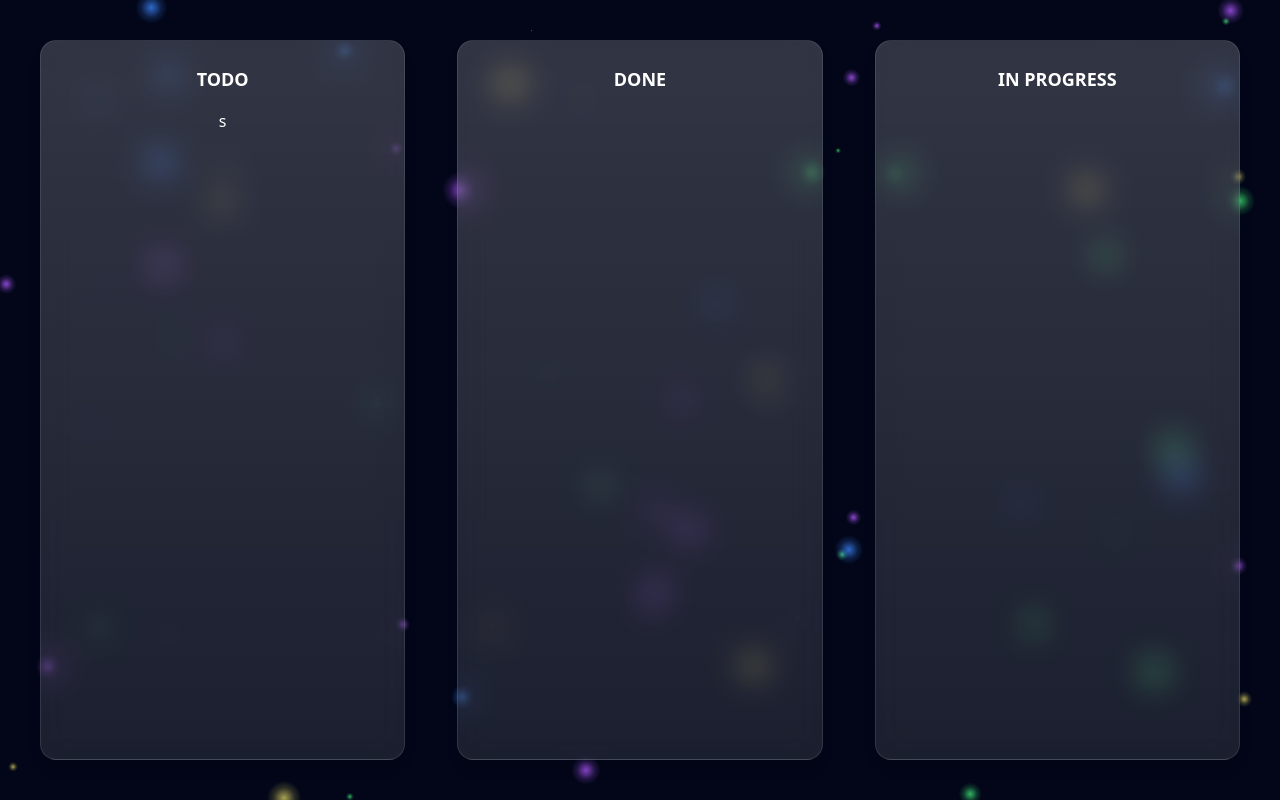
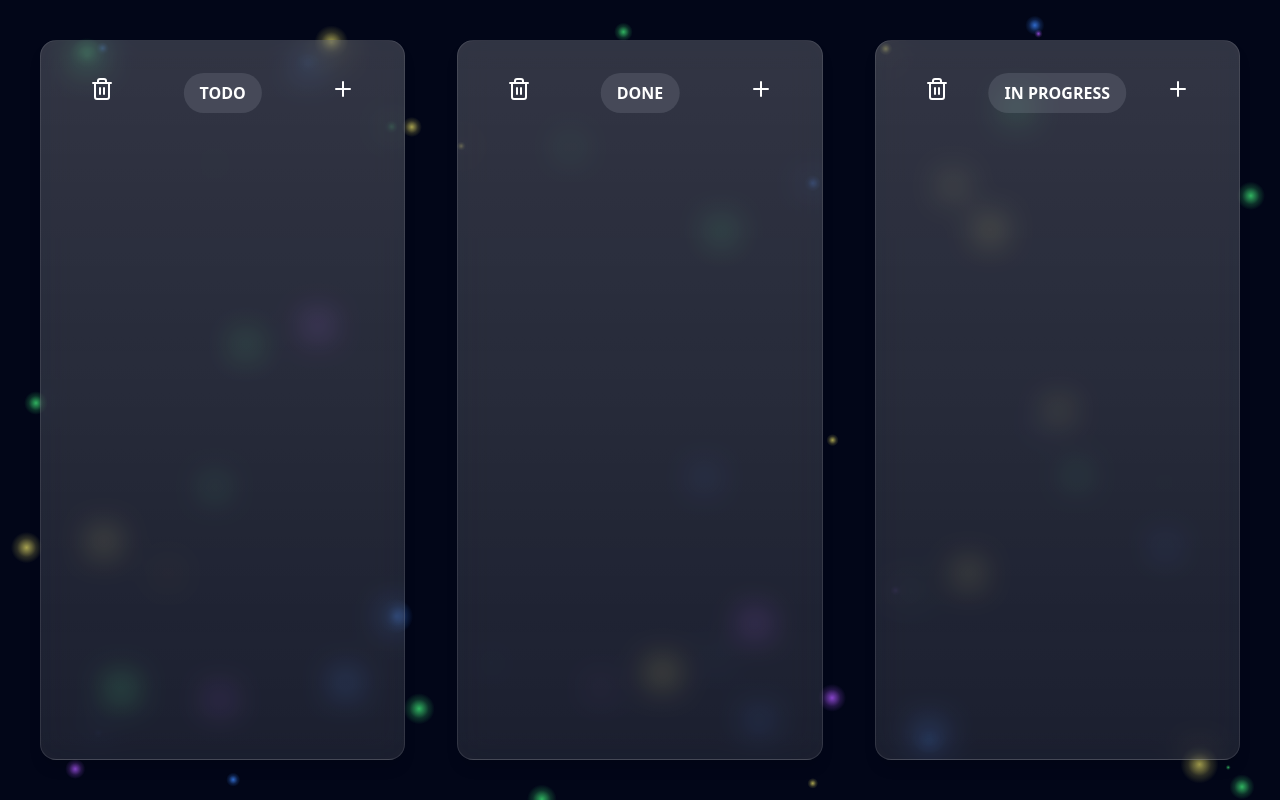
Before and after one commit to AliAlmasiZ/Kanban, a React (Vite) app: page / in a window 1280 px wide. Built offline with nearby package versions, Linux system fonts and the light colour scheme.

Commit message:
feat: add plus and trash buttons

```diff
--- a/package.json
+++ b/package.json
@@ -11,6 +11,7 @@
   },
   "dependencies": {
     "@tailwindcss/vite": "^4.1.18",
+    "lucide-react": "^0.563.0",
     "react": "^19.2.0",
     "react-dom": "^19.2.0",
     "tailwindcss": "^4.1.18"
--- a/src/components/BackgroundCanvas.tsx
+++ b/src/components/BackgroundCanvas.tsx
@@ -1,5 +1,4 @@
-import { use, useEffect, useRef } from 'react';
-
+import { use, useCallback, useEffect, useRef } from 'react';
 
 interface BlobInterface {
   x: number;
@@ -67,43 +66,55 @@ export default function BackgroundCanvas() {
   const blobsRef = useRef<Blob[]>([]);
   const rafRef = useRef<number | null>(0);
 
-  useEffect(() => {
-    const canvas = canvasRef.current!;
-    const ctx = canvas.getContext('2d')!;
+  const initBlobs = useCallback((canvas: HTMLCanvasElement) => {
+    if (!canvas) return;
 
-    function initBlobs() {
-      blobsRef.current.length = 0; // Clear existing blobs
-      const blobsCount = Math.floor((canvas.width * canvas.height) / 15000);
-      for (let i = 0; i < blobsCount; i++) {
-        blobsRef.current.push(new Blob());
-      }
+    blobsRef.current = [];
+    const blobsCount = Math.floor((canvas.width * canvas.height) / 15000);
+    for (let i = 0; i < blobsCount; i++) {
+      blobsRef.current.push(new Blob());
     }
+  }, []);
 
-    const resizeCanvas = () => {
+  const resizeCanvas = useCallback(
+    (canvas: HTMLCanvasElement) => {
+      if (!canvas) return;
       canvas.width = window.innerWidth;
       canvas.height = window.innerHeight;
-    };
+      initBlobs(canvas);
+    },
+    [initBlobs]
+  );
 
-    const animate = () => {
+  const animate = useCallback(
+    (canvas: HTMLCanvasElement, ctx: CanvasRenderingContext2D) => {
+      if(!canvas || !ctx) return;
       ctx.clearRect(0, 0, canvas.width, canvas.height);
 
       blobsRef.current.forEach((b) => {
         b.update(canvas.width, canvas.height);
         b.draw(ctx);
       });
-      rafRef.current = requestAnimationFrame(animate);
-    };
+      rafRef.current = requestAnimationFrame(() => animate(canvas, ctx));
+    },
+    []
+  );
 
-    function handleResize() {
-      resizeCanvas();
-      initBlobs();
+  const handleResize = useCallback(() => {
+    const canvas = canvasRef.current;
+    if (canvas) {
+      resizeCanvas(canvas);
     }
+  }, [resizeCanvas]);
+
+  useEffect(() => {
+    const canvas = canvasRef.current!;
+    const ctx = canvas.getContext('2d')!;
 
     window.addEventListener('resize', handleResize);
 
-    resizeCanvas();
-    initBlobs();
-    animate();
+    resizeCanvas(canvas);
+    animate(canvas, ctx);
 
     return () => {
       if (rafRef.current) cancelAnimationFrame(rafRef.current);
--- a/src/components/Column.tsx
+++ b/src/components/Column.tsx
@@ -1,15 +1,42 @@
+import { Trash2, Plus } from 'lucide-react';
 import type { ReactNode } from 'react';
 
 interface ColumnProps {
   title: string;
+  count: number;
   children: ReactNode;
+  onDeleteColumn: () => void;
+  onAddTask: () => void;
 }
 
-export default function Column({ title, children }: ColumnProps) {
+export default function Column({
+  title,
+  count,
+  children,
+  onAddTask,
+  onDeleteColumn,
+}: ColumnProps) {
   return (
-    <div className="relative flex flex-col p-6 bg-white/10 shadow-lg rounded-2xl border border-white/10  transition-all duration-300 backdrop-blur-lg h-full text-white bg-gradient-to-b from-white/10 to-transparent items-center">
-      {title && <h1 className="mb-4 text-lg font-semibold">{title}</h1>}
-      {children}
+    <div className="relative flex flex-col min-w-75 h-full p-6 bg-white/10 shadow-lg rounded-2xl border border-white/10  transition-all duration-300 backdrop-blur-lg text-white bg-linear-to-b from-white/10 to-transparent items-center overflow-hidden">
+      <header className="relative flex flex-row w-11/12 p-2 transparent">
+        <button
+          onClick={onDeleteColumn}
+          className="text-white hover:text-red-500 transition-colors p-1 cursor-pointer"
+          title="Delete Column"
+        >
+          <Trash2 />
+        </button>
+        <h1 className="absolute left-1/2 -translate-x-1/2 font-bold bg-gray-400/20 hover:bg-gray-400/50 py-2 px-4 rounded-full">
+          {title}
+        </h1>
+        <button
+          onClick={onDeleteColumn}
+          className="ml-auto text-white hover:text-green-500 transition-colors p-1 cursor-pointer"
+          title="Delete Column"
+        >
+          <Plus />
+        </button>
+      </header>
     </div>
   );
 }
--- a/src/pages/Home.tsx
+++ b/src/pages/Home.tsx
@@ -3,13 +3,13 @@ import Column from '../components/Column';
 import type { TaskItem } from '@/types/kanban';
 import TaskCard from '@/components/TaskCard';
 
-
+// I HATE STYLING
 
 export default function Home() {
   return (
     <>
       <BackgroundCanvas />
-      <div className="container mx-auto p-10 h-screen grid grid-cols-1 md:grid-cols-3 gap-13 items-stretch">
+      <div className="container mx-auto p-10 h-screen grid grid-cols-1 grid-rows-3 lg:grid-cols-3 lg:grid-rows-1 gap-13 items-stretch">
         <Column title='TODO'>
          {/* <TaskCard task={id: "123" } />  */} s
          </Column>
```
Also changed, not shown: 2 other files (tests, documents, lock files or other folders).
